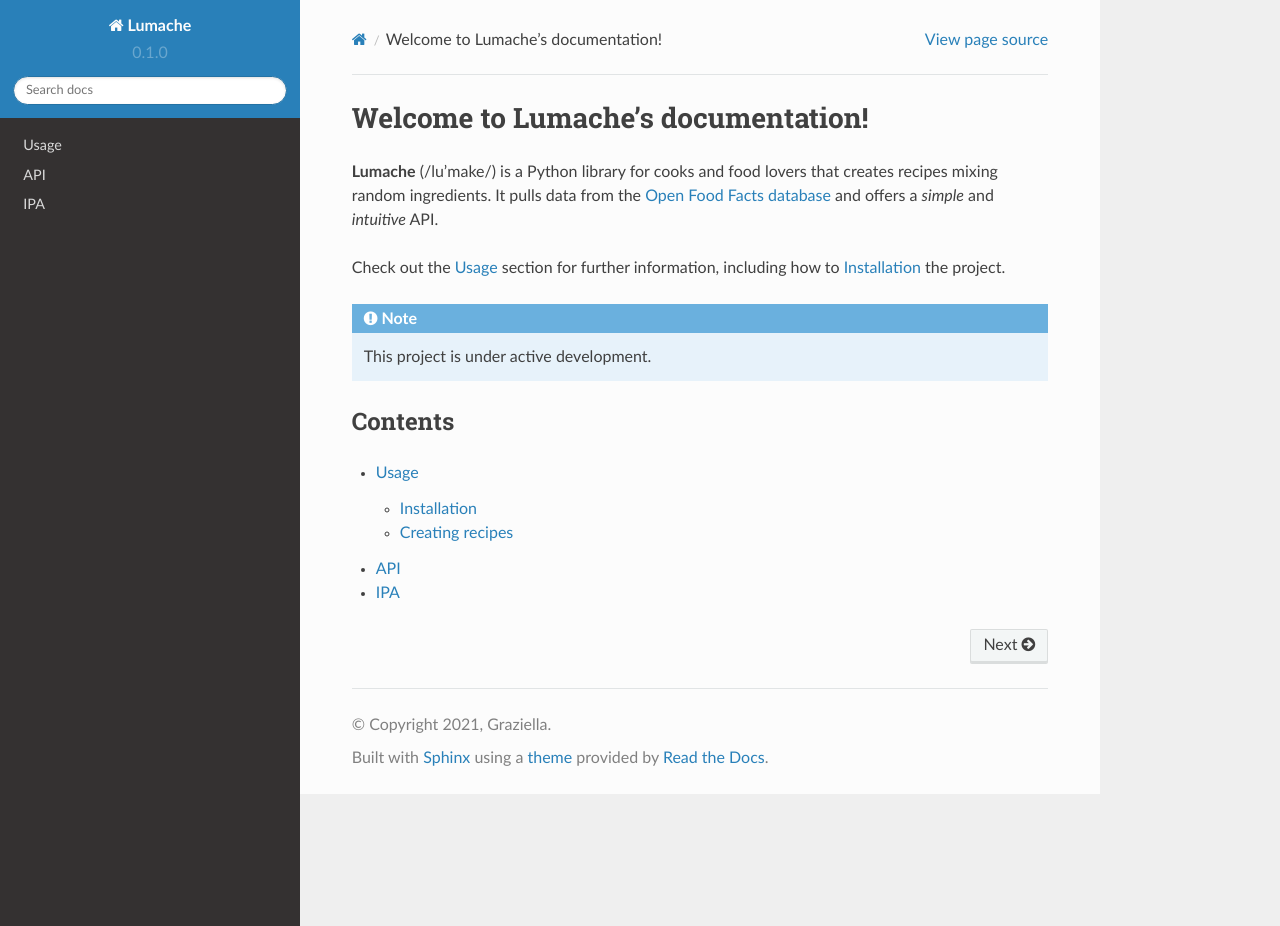
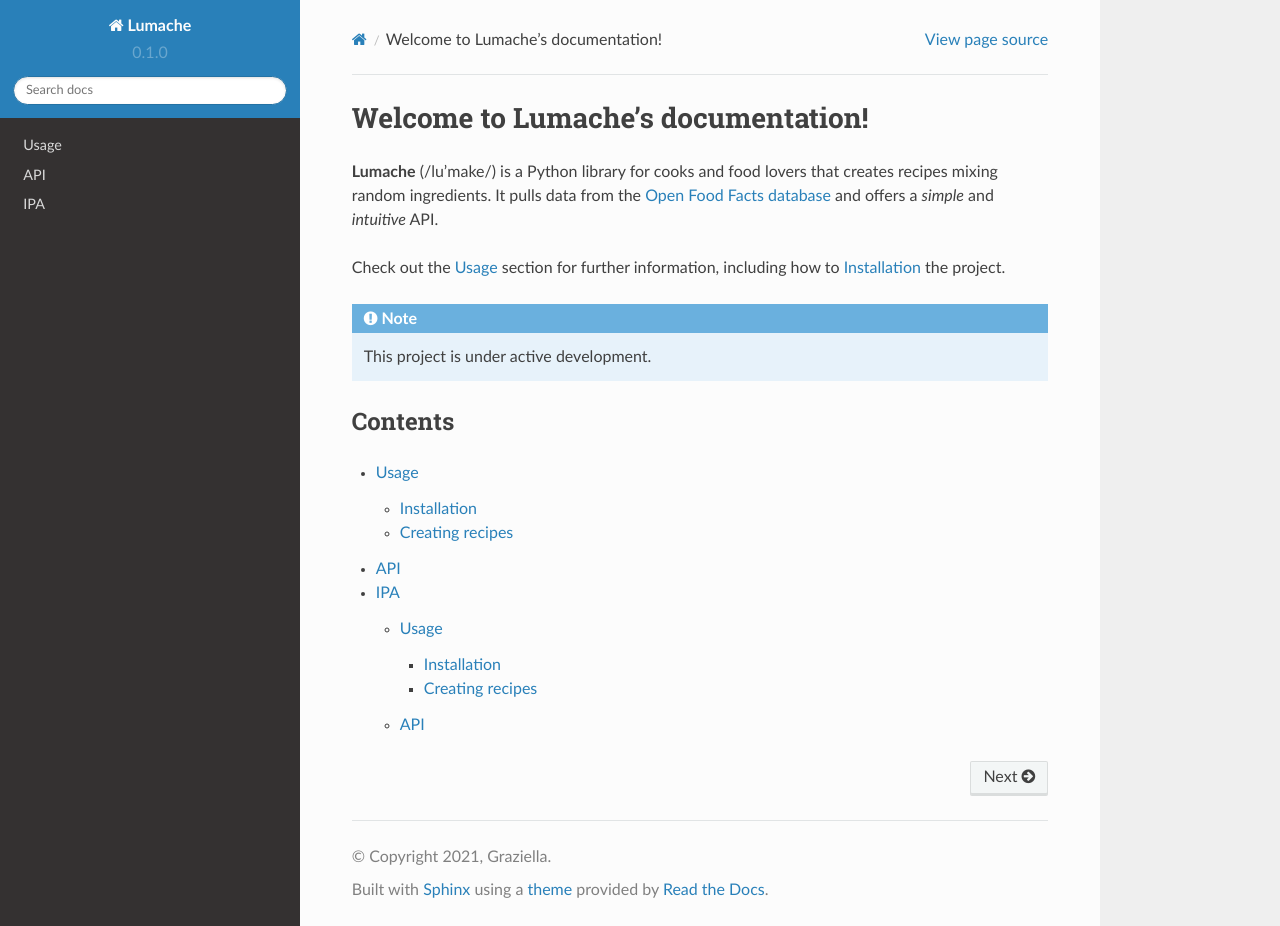
Before and after one commit to sveinho/fair, a Sphinx documentation site: the page built from docs/source/index.rst, in a window 1280 px wide and 926 px high. Built offline with Sphinx 7.4.7 and the Read the Docs theme 2.0.0, drawn with Linux system fonts in a browser that asks for light colours; pages that are not in the unit, such as notebooks, are missing from menus.

Commit message:
Update ipa.rst

```diff
--- a/docs/source/ipa.rst
+++ b/docs/source/ipa.rst
@@ -3,6 +3,8 @@
 ===
 
 .. autosummary::
-   :toctree: generated
+.. toctree::
 
-   lumache
+   usage
+   api
+   ipa
```
